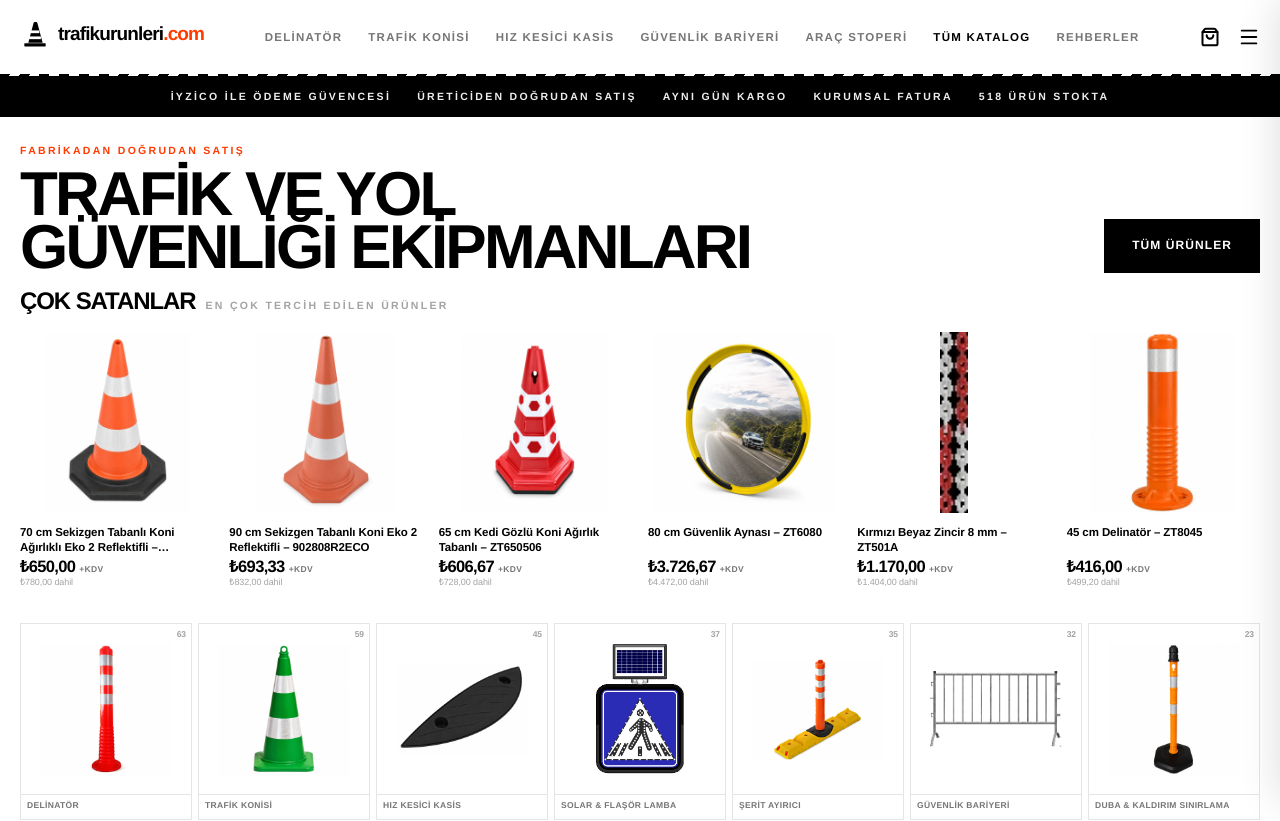
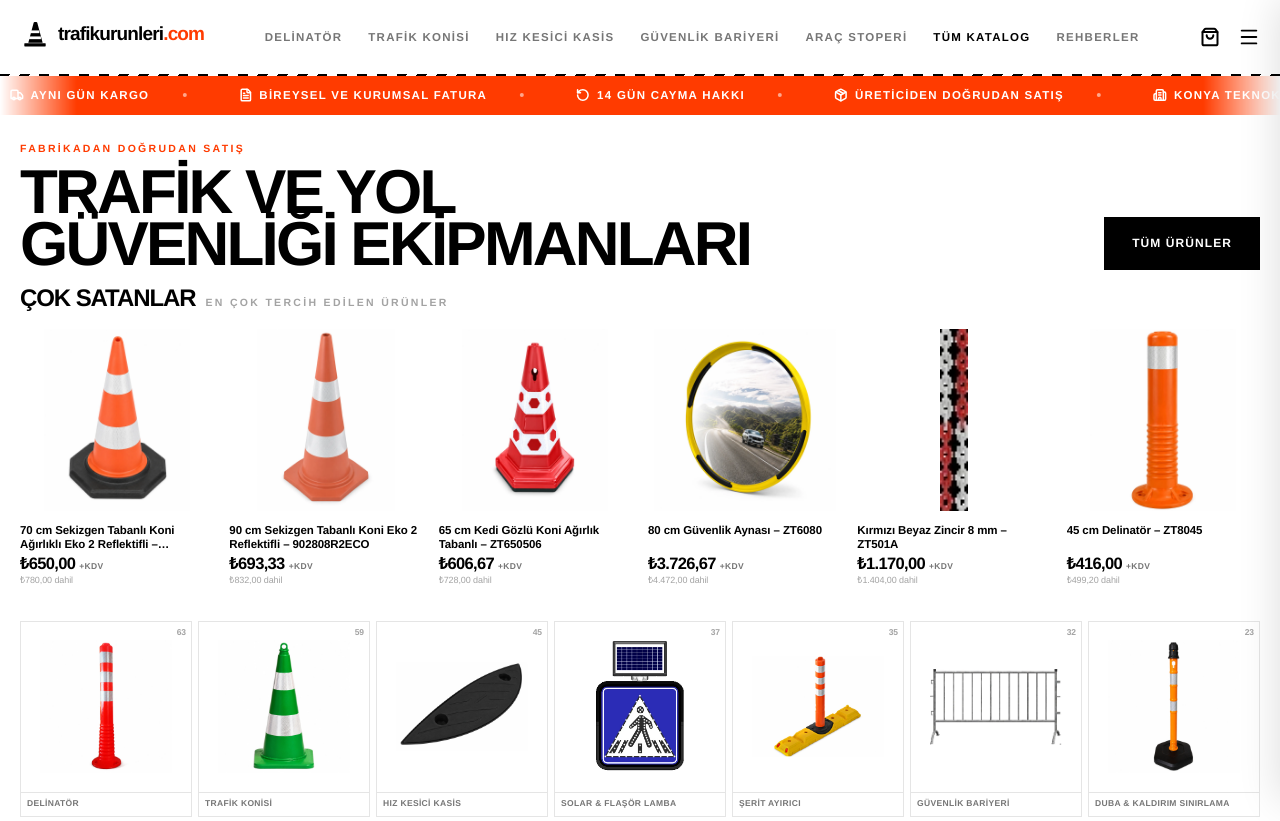
Before and after one commit to pekcandanoglumustafa/cvsepeti-shop, a Next.js app: page / in a window 1280 px wide. Shown: the top 821 px of the page. Built offline with nearby package versions, Linux system fonts and the light colour scheme.

Commit message:
design: siyah guven seridi turuncu kayan banda cevrildi - tek satir, sonsuz dongu, uzerine gelince duruyor

```diff
--- a/app/page.tsx
+++ b/app/page.tsx
@@ -4,6 +4,7 @@ import ProductCard from "@/components/ProductCard";
 import CategoryCard from "@/components/CategoryCard";
 import HeroMozaik from "@/components/HeroMozaik";
 import GuvenBandi from "@/components/GuvenBandi";
+import GuvenSerit from "@/components/GuvenSerit";
 import { tumYazilar } from "@/lib/blog";
 import kapaklar from "@/data/kategori_kapak.json";
 import coksatan from "@/data/coksatan.json";
@@ -28,16 +29,7 @@ export default function Home() {
 
   return (
     <main>
-      {/* ---- SATIŞ ŞERİDİ ---- */}
-      <section style={{ background: "var(--ink)", color: "var(--paper)" }}>
-        <div style={{ maxWidth: 1520, margin: "0 auto", padding: "13px 20px",
-                      display: "flex", gap: 26, flexWrap: "wrap", justifyContent: "center" }}>
-          {["iyzico ile ödeme güvencesi", "Üreticiden doğrudan satış", "Aynı gün kargo",
-            "Kurumsal fatura", `${allProducts.length} ürün stokta`].map((t) => (
-              <span key={t} className="eyebrow" style={{ color: "#EDEDED" }}>{t}</span>
-            ))}
-        </div>
-      </section>
+      <GuvenSerit />
 
       {/* ---- ÜRÜN ODAKLI GİRİŞ ---- */}
       <section style={{ maxWidth: 1520, margin: "0 auto", padding: "26px 20px 0" }}>
--- /dev/null
+++ b/components/GuvenSerit.tsx
@@ -0,0 +1,55 @@
+import { ShieldCheck, Truck, FileText, RotateCcw, Package, Building2 } from "lucide-react";
+
+const OGE = [
+  { i: ShieldCheck, t: "iyzico ile ödeme güvencesi" },
+  { i: Truck,       t: "Aynı gün kargo" },
+  { i: FileText,    t: "Bireysel ve kurumsal fatura" },
+  { i: RotateCcw,   t: "14 gün cayma hakkı" },
+  { i: Package,     t: "Üreticiden doğrudan satış" },
+  { i: Building2,   t: "Konya Teknokent" },
+];
+
+function Sira({ ikinci = false }: { ikinci?: boolean }) {
+  return (
+    <div className="ks-sira" aria-hidden={ikinci}>
+      {OGE.map(({ i: Icon, t }) => (
+        <span key={t} className="ks-oge">
+          <Icon size={14} strokeWidth={2.6} />
+          {t}
+        </span>
+      ))}
+    </div>
+  );
+}
+
+/** Kayan güven şeridi — turuncu, tek satır, sonsuz döngü */
+export default function GuvenSerit() {
+  return (
+    <div className="ks" role="region" aria-label="Alışveriş güvencesi">
+      <Sira />
+      <Sira ikinci />
+      <style>{`
+        .ks{background:var(--hi);color:#fff;overflow:hidden;display:flex;
+            white-space:nowrap;position:relative;
+            -webkit-mask-image:linear-gradient(90deg,transparent,#000 6%,#000 94%,transparent);
+            mask-image:linear-gradient(90deg,transparent,#000 6%,#000 94%,transparent)}
+        .ks-sira{display:flex;align-items:center;flex-shrink:0;
+                 animation:ks-kay 34s linear infinite}
+        .ks-oge{display:inline-flex;align-items:center;gap:7px;
+                padding:11px 26px;font-size:11.5px;font-weight:800;
+                text-transform:uppercase;letter-spacing:.11em}
+        .ks-oge::after{content:"";width:4px;height:4px;border-radius:50%;
+                       background:rgba(255,255,255,.55);margin-left:26px}
+        @keyframes ks-kay{from{transform:translateX(0)}to{transform:translateX(-100%)}}
+        .ks:hover .ks-sira{animation-play-state:paused}
+        @media(prefers-reduced-motion:reduce){
+          .ks-sira{animation:none}
+          .ks{justify-content:center;flex-wrap:wrap;white-space:normal}
+          .ks-sira:last-child{display:none}
+        }
+        @media(max-width:640px){.ks-oge{font-size:10.5px;padding:10px 18px}
+          .ks-oge::after{margin-left:18px}}
+      `}</style>
+    </div>
+  );
+}
```
